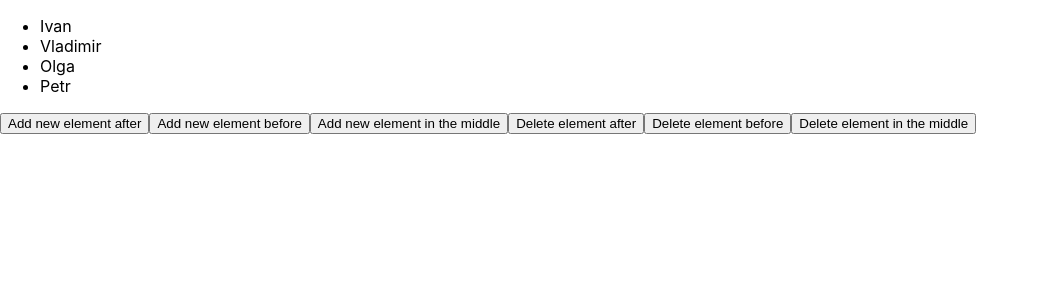
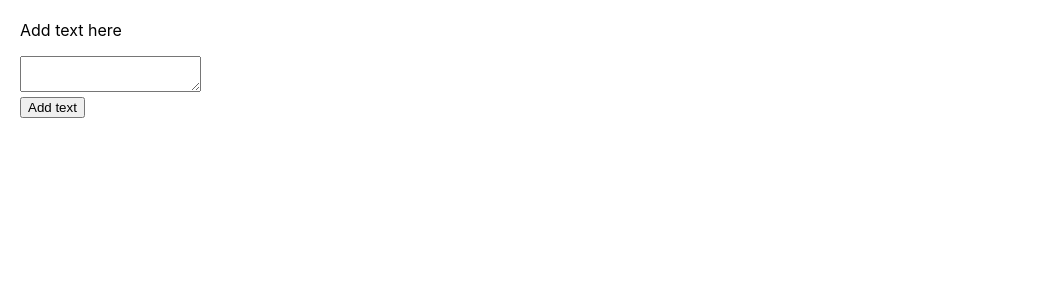
Before and after one commit to armdevrus/turing_reactJS, a React (Create React App) app: page / in a window 1280 px wide. Shown: the top 300 px of the page, without its empty margins (0-1039 px from the left). Built offline with nearby package versions, Linux system fonts and the light colour scheme.

Commit message:
I begin the task 5week3day2part.js

```diff
--- a/src/homework/5week3day/5week3day.js
+++ b/src/homework/5week3day/5week3day.js
@@ -29,19 +29,21 @@ const ListPrompt = () => {
     const index = elements.length / 2
 
     const handleAddPromptAfter = () => {
-        setElements([...elements, {id: elements.length + 1, name: prompt('')}])
+        let idPromptAfter = "100a"
+        setElements([...elements, {id: idPromptAfter + 1, name: prompt('')}])
     }
     const handleAddPromptBefore = () => {
-        setElements([{id: elements.length + 2, name: prompt('')},...elements])
+        let idPromptBefore = "200b"
+        setElements([{id: idPromptBefore + 1, name: prompt('')},...elements])
     }
     const handleAddPromptMiddle = () => {
-        setElements([...elements.slice(0, index), {id: elements.length + 3, name: prompt('')},...elements.slice(index)])
+        setElements([...elements.slice(0, index), {id: elements.length + "3c", name: prompt('')},...elements.slice(index)])
     }
     const handleDeleteElementAfter = () => {
-        setElements([...elements.splice(0,elements.length - 1), {id: elements.length - 1}])
+        setElements([...elements.splice(0,elements.length - 1), {id: elements.length + "4d"}])
     }
     const handleDeleteElementBefore = () => {
-        setElements([...elements.splice(1,elements.length),{id: elements.length - 2}])
+        setElements([...elements.splice(1,elements.length),{id: elements.length + "5e"}])
     }
     let elemMiddle;
     const handleDeleteElementMiddle = () => {
--- /dev/null
+++ b/src/homework/5week3day2part/5week3day2part.js
@@ -0,0 +1,17 @@
+import React from "react";
+
+import s from "./5week3day2part.module.css"
+
+const AddText = () => {
+    return(
+        <div className={s.item}>
+            <p>Add text here</p>
+            <textarea></textarea>
+            <div>
+                <button>Add text</button>
+            </div>
+        </div>
+    )
+}
+
+export default AddText
--- /dev/null
+++ b/src/homework/5week3day2part/5week3day2part.module.css
@@ -0,0 +1,3 @@
+.item{
+    margin: 20px;
+}
--- a/src/index.js
+++ b/src/index.js
@@ -7,11 +7,12 @@ import './index.css';
 // import Optimisation from "./lifecoding/Optimisation";
 import reportWebVitals from './reportWebVitals';
 import ListPrompt from "./homework/5week3day/5week3day";
+import AddText from "./homework/5week3day2part/5week3day2part";
 
 ReactDOM.render(
   <React.StrictMode>
       <BrowserRouter>
-          <ListPrompt/>
+          <AddText/>
       </BrowserRouter>
   </React.StrictMode>,
   document.getElementById('root')
```
